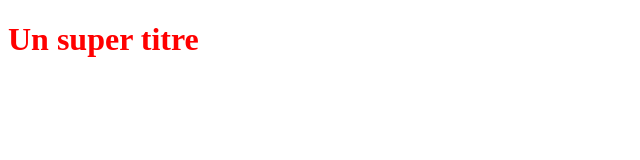
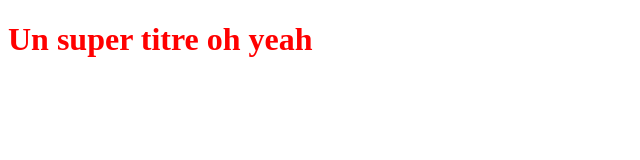
Before and after one commit to JulNou/PhaseCoherence, a plain HTML site: page index.html in a window 1280 px wide. Shown: the whole page, without its empty margins (0-640 px from the left). Drawn offline with Linux system fonts and the light colour scheme.

Commit message:
Modif titre

```diff
--- a/index.html
+++ b/index.html
@@ -5,6 +5,6 @@
     <link rel="stylesheet" type="text/css" href="styles.css">
 </head>
 <body>
-    <h1>Un super titre</h1>
+    <h1>Un super titre oh yeah</h1>
 </body>
 </html>
```
